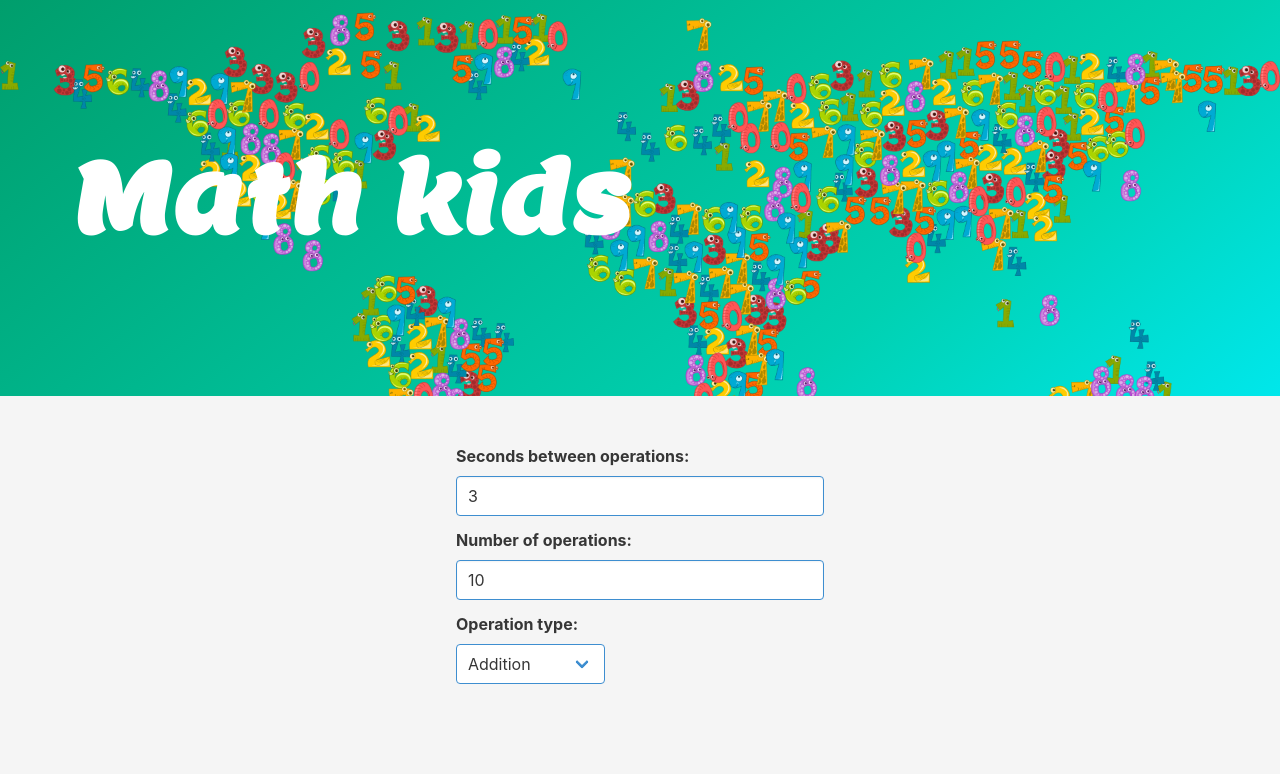
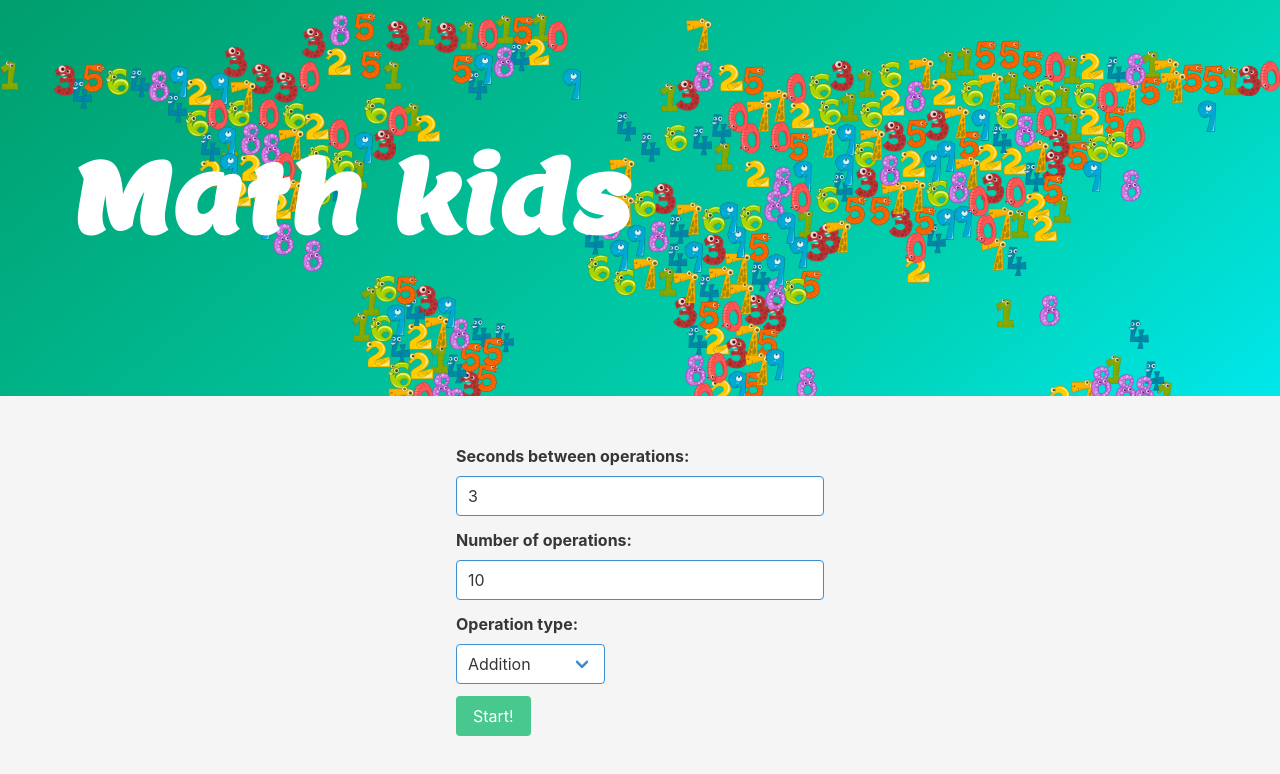
Before and after one commit to eaboy/math-kids, an Angular app: page / in a window 1280 px wide. Shown: the top 774 px of the page. Built offline with nearby package versions, Linux system fonts and the light colour scheme.

Commit message:
Add button to save operation config and navigate to operation

```diff
--- a/src/app/home/home.component.html
+++ b/src/app/home/home.component.html
@@ -1,6 +1,6 @@
 <div class="columns">
   <div class="column is-offset-one-fifth-mobile is-offset-one-third is-one-third is-two-thirds-mobile">
-    <form [formGroup]="operationConfig">
+    <form [formGroup]="operationConfig" (ngSubmit)="startOperations()">
       <div class="field">
         <label for="secondsToNewOperation" class="label">Seconds between operations:</label>
         <input formControlName="secondsToNewOperation" class="input is-info" type="number" name="secondsToNewOperation"
@@ -22,6 +22,7 @@
           </div>
         </div>
       </div>
+      <button class="button is-success">Start!</button>
     </form>
   </div>
 </div>
--- a/src/app/home/home.component.ts
+++ b/src/app/home/home.component.ts
@@ -1,6 +1,8 @@
 import { Component } from '@angular/core';
 import { FormGroup, FormControl } from '@angular/forms';
 import { OperationType } from '../operations.service';
+import { StatusService, OperationsPageConfiguration } from '../status.service';
+import { Router } from '@angular/router';
 
 @Component({
   selector: 'app-home',
@@ -17,8 +19,12 @@ export class HomeComponent {
     operationType: new FormControl(OperationType.addition)
   });
 
-  constructor() { }
+  constructor(private statusService: StatusService, private router: Router) { }
 
-
+  startOperations() {
+    const configuration: OperationsPageConfiguration = this.operationConfig.value;
+    this.statusService.operationPageConfiguration = configuration;
+    this.router.navigateByUrl('operations');
+  }
 
 }
```
